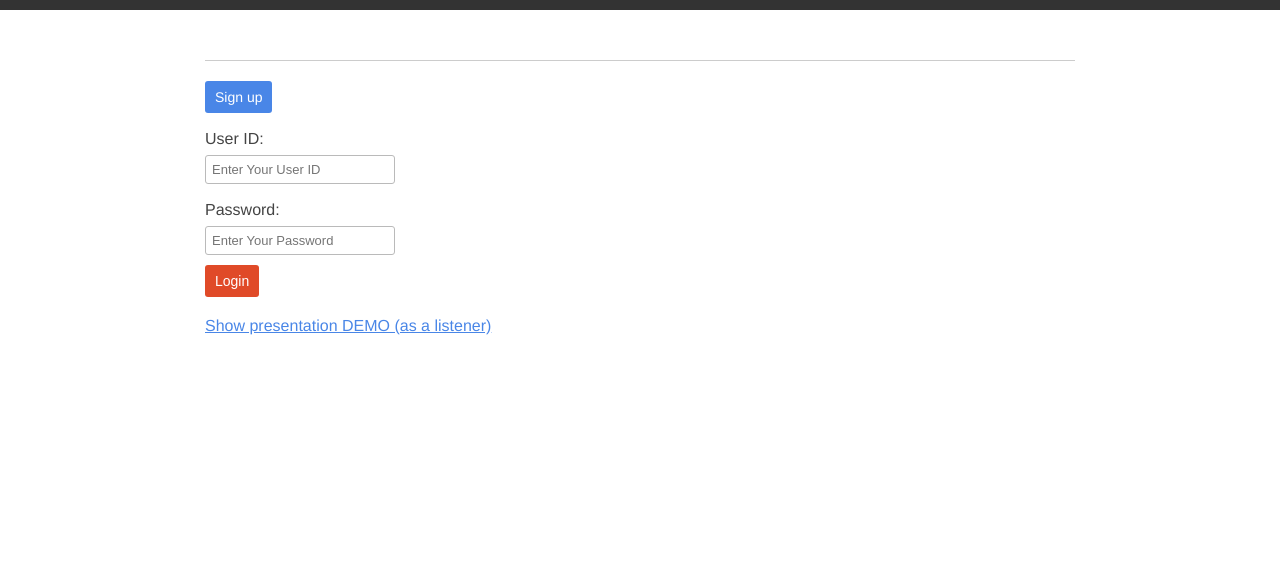
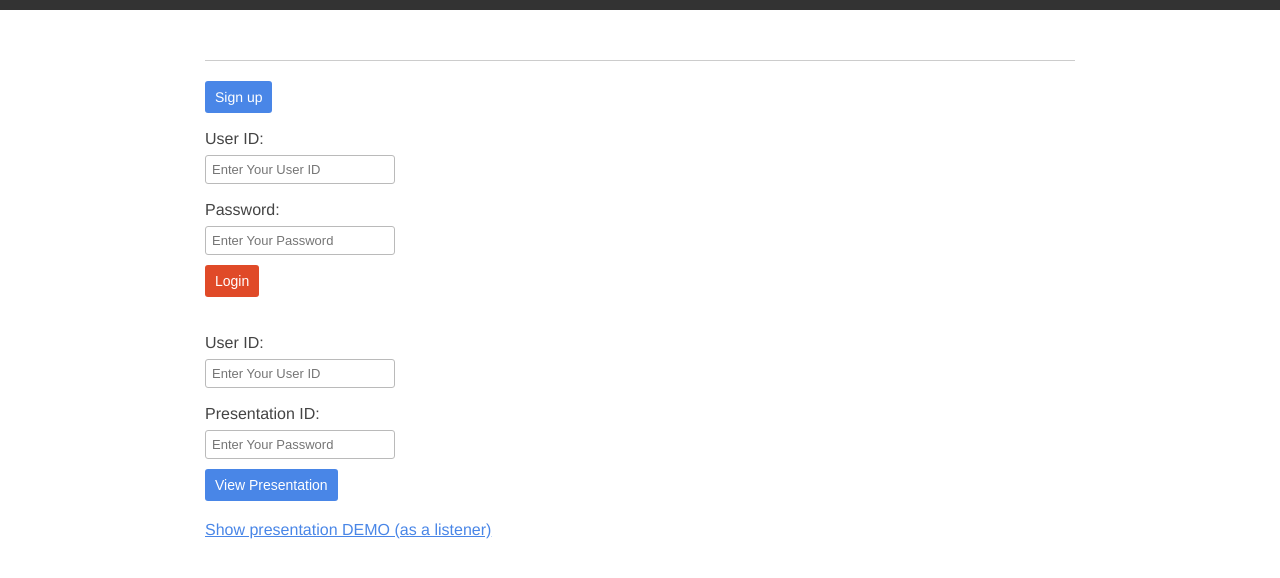
Before and after one commit to tdksk/share-presentation, a Node project: template views/user/login.ejs in a window 1280 px wide. Shown: the top 578 px of the page. Run offline with Node 20 templates, Linux system fonts and the light colour scheme; the template is opened without the code that fills it, so the values that code supplies are empty; some libraries are stand-ins or nearby versions.

Commit message:
Add view presentation form

```diff
--- a/app.js
+++ b/app.js
@@ -53,6 +53,7 @@ app.get('/user/logout', routes.user.logout);
 app.get('/presentation/new', routes.presentation.new);
 app.post('/presentation/create', routes.presentation.create);
 app.post('/presentation/delete', routes.presentation.delete);
+app.post('/presentation/view', routes.presentation.view);
 app.get('/:uid/:pid/show', routes.presentation.show);
 app.get('/:uid/:pid/edit', routes.presentation.edit);
 app.get('/:uid/:pid/stat', routes.presentation.stat);
--- a/public/css/style.css
+++ b/public/css/style.css
@@ -83,6 +83,10 @@ input[type="submit"] {
   font-size: 14px;
   padding: 8px 10px;
   border-radius: 3px;
+}
+
+input[type="submit"].blue {
+  background: #4986e7;
 }
 
 input[type="submit"]:hover {
--- a/views/user/login.ejs
+++ b/views/user/login.ejs
@@ -19,6 +19,14 @@
       </ul>
     </form>
 
+    <form method="post" action="/presentation/view" target="_blank">
+      <ul>
+        <li><label>User ID:</label><input type="text" name="user_id_p" placeholder="Enter Your User ID"></li>
+        <li><label>Presentation ID:</label><input type="text" name="presentation_id_p" placeholder="Enter Your Password"></li>
+        <li><input type="submit" class="blue" value="View Presentation"></li>
+      </ul>
+    </form>
+
 <p><a href="/hoge/chikazawa/show" target="_blank">Show presentation DEMO (as a listener)</a></p>
   </body>
 </html>
```
Also changed, not shown: routes/presentation.js (+10 -0 lines), views/user/dashboard.ejs (+8 -0 lines).
